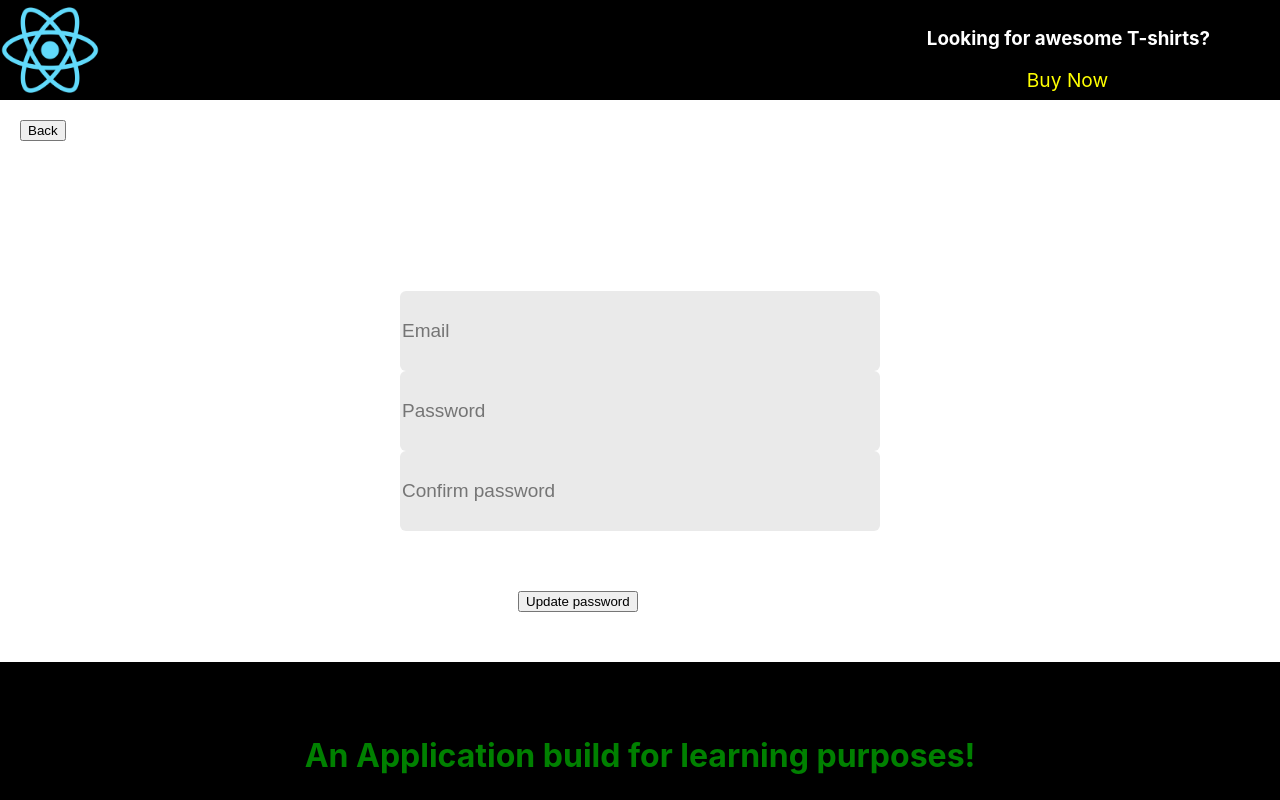
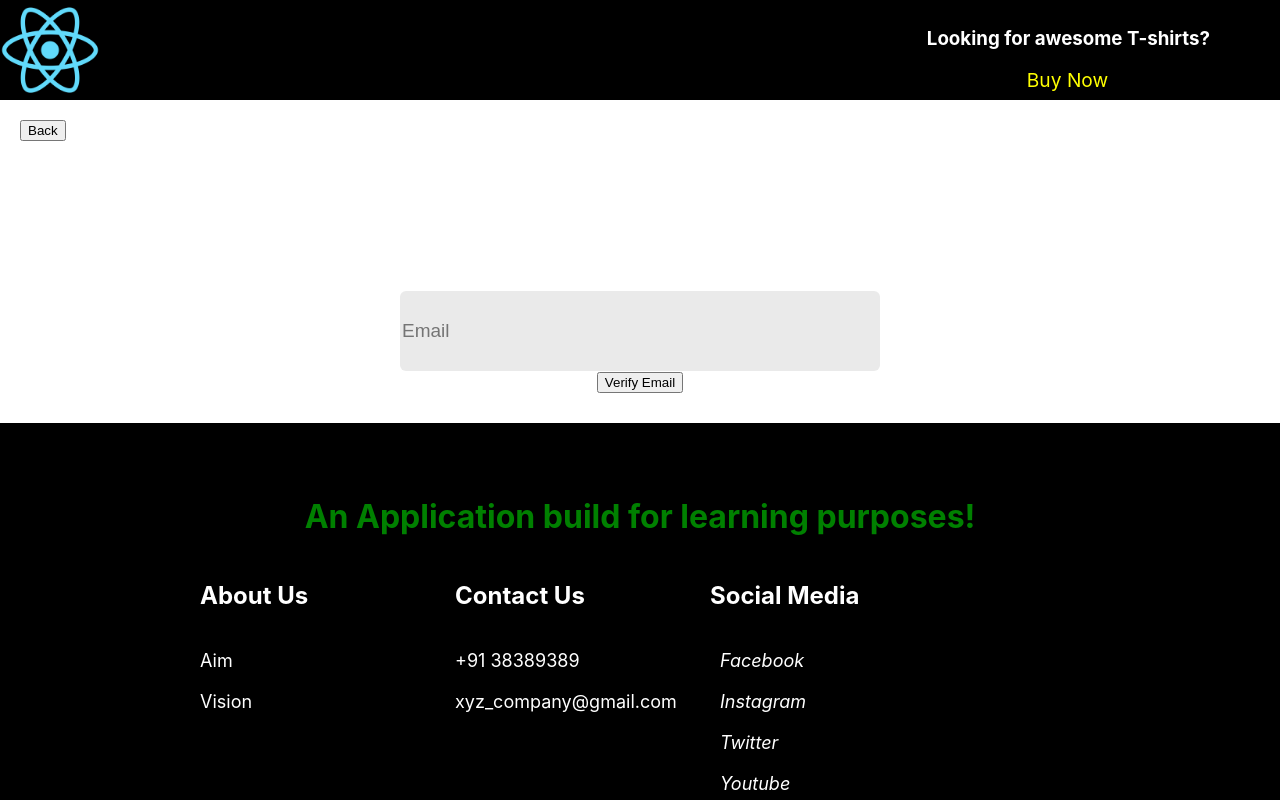
Before and after one commit to Talha86-ux/Repository-App-Frontend, a React (Create React App) app: page /forgot-password in a window 1280 px wide. Shown: the top 800 px of the page. Built offline with nearby package versions, Linux system fonts and the light colour scheme.

Commit message:
Update the forgot password form

```diff
--- a/src/Components/ForgotPassword/ForgotPassword.jsx
+++ b/src/Components/ForgotPassword/ForgotPassword.jsx
@@ -10,18 +10,38 @@ export const ForgotPassword = () =>{
   const [email, setEmail] = useState('')
   const [password, setPassword] = useState('')
   const [passwordConfirmation, setPasswordConfirmation] = useState('')
+  const [showResetPasswordForm, setShowResetPasswordForm] = useState(false)
+  const [resetPasswordToken, setResetPasswordToken] = useState('')
   const apiUrl = process.env.NODE_ENV === 'production' ? config.production.apiUrl : config.development.apiUrl
 
-  const submitUpdatePasswordRequest = () => {
+  const verifyUserEmailRequest = () => {
+    const findUserParams = {
+      email: email
+    }
+
+    axios.post(`${apiUrl}/api/v1/forgot-password`, findUserParams).then(res => {
+      if (res.data){
+        setShowResetPasswordForm(true)
+        setResetPasswordToken(res.data.reset_token)
+      }else {
+        cogoToast.error("Couldn't find the user with this email.")
+      }
+    })
+    .catch(err => {
+      console.log(err)
+    })
+  }
+  const UpdatePasswordRequest = () => {
     const newPasswordParams = {
-      email: email,
       password: password,
-      passwordConfirmation: passwordConfirmation
+      passwordConfirmation: passwordConfirmation,
+      resetPasswordToken: resetPasswordToken
     }
     const params = camelToSnake(newPasswordParams);
 
-    axios.post(`${apiUrl}/`, params).then(res => {
-      if (res.data.user){
+    axios.post(`${apiUrl}/api/v1/update-password`, params).then(res => {
+      if (res.data){
+        console.log("UPdated password: ", res.data)
         navigate("/dashboard")
         cogoToast.success("Password updated successfully!")
         const current_user = res.data.user
@@ -34,20 +54,21 @@ export const ForgotPassword = () =>{
     .catch(err => {
       console.log(err)
     })
-
-
   }
 
   return(
     <div>
       <button className='back-button' onClick={ ()=> navigate(-1) }>Back</button>
       <div className='container' >
-        <form>
+      {!showResetPasswordForm ? ( <form style={{textAlign: 'center'}} onSubmit={(e) => { e.preventDefault(); verifyUserEmailRequest();}}>
           <div className='input'>
             <img src='' alt=''/>
             <input type='email' placeholder='Email' onChange={(e)=>{setEmail(e.target.value)}} />
           </div>
-
+          <button type='submit'>Verify Email</button>
+        </form>
+        ) : (
+          <form onSubmit={(e) => {e.preventDefault(); UpdatePasswordRequest();}}>
           <div className='input'>
             <img src='' alt=''/>
             <input type='password' placeholder='Password' onChange={(e)=>{setPassword(e.target.value)}} />
@@ -59,9 +80,10 @@ export const ForgotPassword = () =>{
           </div>
 
           <div className='submit-container'>
-            <button className='passwordChange' onClick = {()=>  {submitUpdatePasswordRequest()}} >Update password</button>
+            <button className='passwordChange' type='submit'>Update password</button>
           </div>
         </form>
+        )}
       </div>
     </div>
   )
```
